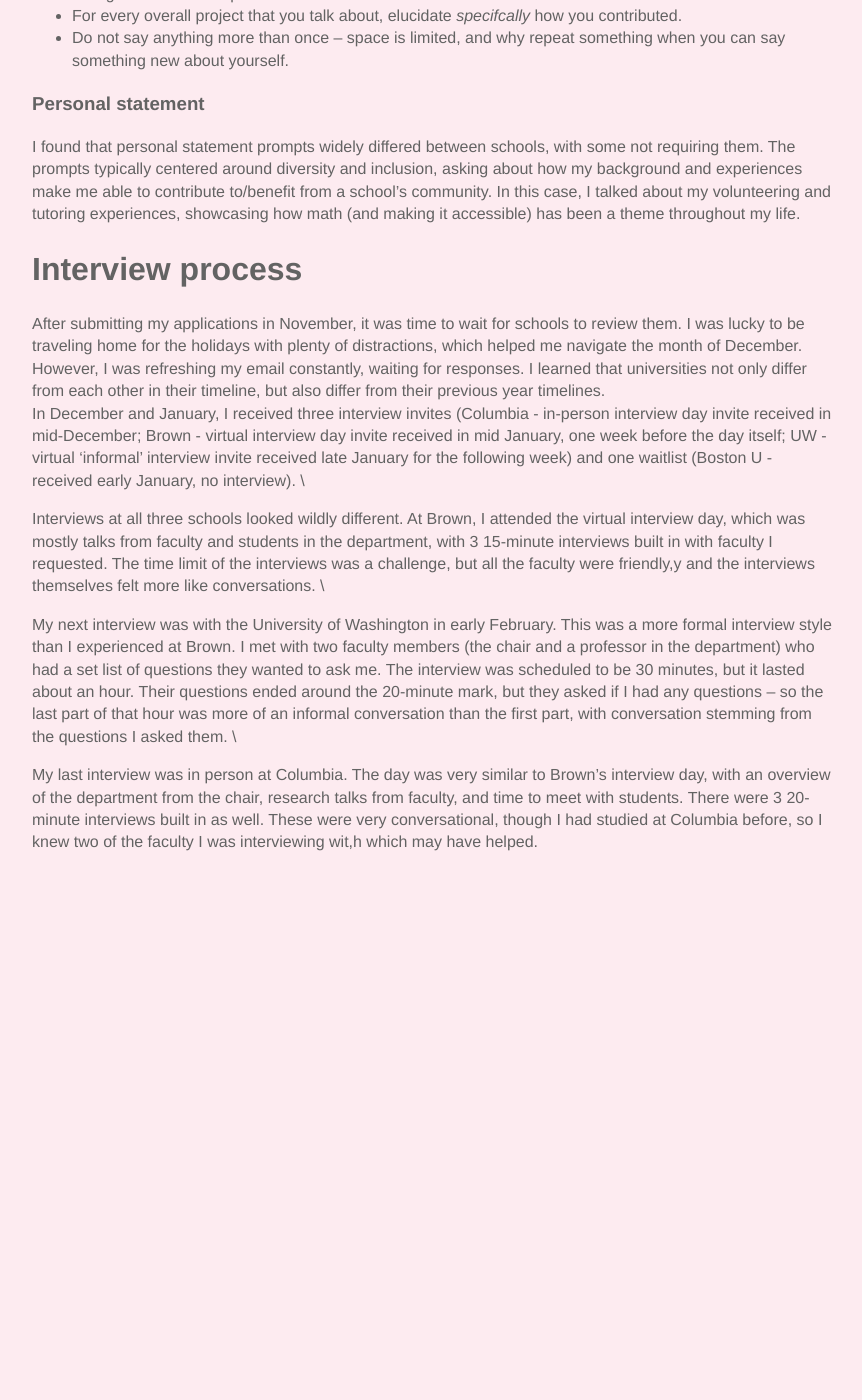
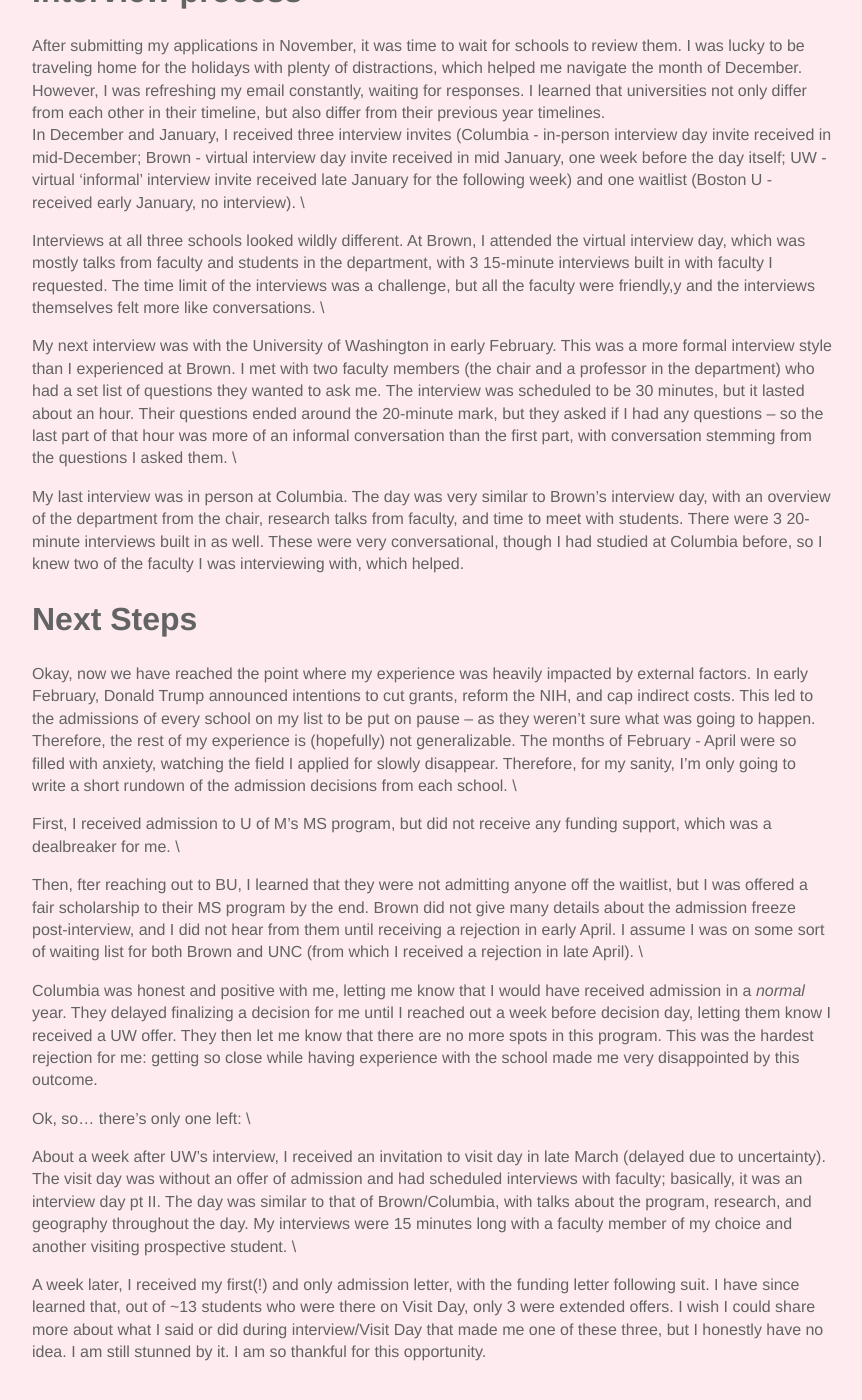
Before and after one commit to petomer-codes/petomer-website, a Jekyll site: the page built from posts/phdapplicationprocess.md, in a window 1280 px wide and 1400 px high, scrolled down 3600 px. Shown: the whole window, without its empty margins (208-1070 px from the left). Built offline with Jekyll 4.4.1, drawn with Linux system fonts in a browser that asks for light colours; before the commit the page ends 4490 px from its top, so only the background shows below that; some of the changed text lies outside the part shown.

Commit message:
Update phdapplicationprocess.md

```diff
--- a/posts/phdapplicationprocess.md
+++ b/posts/phdapplicationprocess.md
@@ -75,18 +75,11 @@
 5. Fifth-sixth body paragraphs: How my previous experiences have shaped my research interests -> how my research interests fit into the school in question (naming specific faculty + centers)
 6. Seventh body paragraph: A short summary statement further contextualizing how I will be successful at the school, and how the school will shape me.
 \
-I was also grateful to have proof-readers both outside of the field (shoutout to my parents for helping me edit when I couldn't look at it anymore) and whithin the field -- my current PI helped me restructure the statement early on to flow better. \
+I was also grateful to have proofreaders both outside of the field (shoutout to my parents for helping me edit when I couldn't look at it anymore) and within the field -- my current PI helped me restructure the statement early on to flow better. \
 
-A few miscellaneous tips I have that worked well for me:
-* Have the school's specific prompt at the top of the document, and refer back to it constantly.
-* Leave things out -- your CV has all of your experiences, so choose the ones that are most important / align with your story.
-* Research the school beforehand, so you have the specific faculty/centers in mind while writing your statement.
-* Active language! This was a big one for me, as I typically fall into passive voice when writing in general, but specifically when writing about myself. I read my SOP out loud to myself repeatedly and asked humanities-background friends to proofread it for me.
-* For every overall project that you talk about, elucidate _specifcally_ how you contributed.
-* Do not say anything more than once -- space is limited, and why repeat something when you can say something new about yourself.
 
 ### Personal statement
-I found that personal statement prompts widely differed between schools, with some not requiring them. The prompts typically centered around diversity and inclusion, asking about how my background and experiences make me able to contribute to/benefit from a school's community. In this case, I talked about my volunteering and tutoring experiences, showcasing how math (and making it accessible) has been a theme throughout my life.
+I found that personal statement prompts widely differed between schools, with some not even requiring them. The prompts typically centered around diversity and inclusion, asking about how my background and experiences make me able to contribute to/benefit from a school's community. In this case, I talked about my volunteering and tutoring experiences, showcasing how making math accessible has been a theme throughout my life.
 
 # Interview process
 After submitting my applications in November, it was time to wait for schools to review them. I was lucky to be traveling home for the holidays with plenty of distractions, which helped me navigate the month of December. However, I was refreshing my email constantly, waiting for responses. I learned that universities not only differ from each other in their timeline, but also differ from their previous year timelines. \
@@ -96,4 +89,19 @@
 
 My next interview was with the University of Washington in early February. This was a more formal interview style than I experienced at Brown. I met with two faculty members (the chair and a professor in the department) who had a set list of questions they wanted to ask me. The interview was scheduled to be 30 minutes, but it lasted about an hour. Their questions ended around the 20-minute mark, but they asked if I had any questions -- so the last part of that hour was more of an informal conversation than the first part, with conversation stemming from the questions I asked them. \
 
-My last interview was in person at Columbia. The day was very similar to Brown's interview day, with an overview of the department from the chair, research talks from faculty, and time to meet with students. There were 3 20-minute interviews built in as well. These were very conversational, though I had studied at Columbia before, so I knew two of the faculty I was interviewing wit,h which may have helped.
+My last interview was in person at Columbia. The day was very similar to Brown's interview day, with an overview of the department from the chair, research talks from faculty, and time to meet with students. There were 3 20-minute interviews built in as well. These were very conversational, though I had studied at Columbia before, so I knew two of the faculty I was interviewing with, which helped.
+
+# Next Steps
+Okay, now we have reached the point where my experience was heavily impacted by external factors. In early February, Donald Trump announced intentions to cut grants, reform the NIH, and cap indirect costs. This led to the admissions of every school on my list to be put on pause -- as they weren't sure what was going to happen. Therefore, the rest of my experience is (hopefully) not generalizable. The months of February - April were so filled with anxiety, watching the field I applied for slowly disappear. Therefore, for my sanity, I'm only going to write a short rundown of the admission decisions from each school. \
+
+First, I received admission to U of M's MS program, but did not receive any funding support, which was a dealbreaker for me. \
+
+Then, fter reaching out to BU, I learned that they were not admitting anyone off the waitlist, but I was offered a fair scholarship to their MS program by the end. Brown did not give many details about the admission freeze post-interview, and I did not hear from them until receiving a rejection in early April. I assume I was on some sort of waiting list for both Brown and UNC (from which I received a rejection in late April). \
+
+Columbia was honest and positive with me, letting me know that I would have received admission in a _normal_ year. They delayed finalizing a decision for me until I reached out a week before decision day, letting them know I received a UW offer. They then let me know that there are no more spots in this program. This was the hardest rejection for me:  getting so close while having experience with the school made me very disappointed by this outcome.
+
+Ok, so... there's only one left: \
+
+About a week after UW's interview, I received an invitation to visit day in late March (delayed due to uncertainty). The visit day was without an offer of admission and had scheduled interviews with faculty; basically, it was an interview day pt II. The day was similar to that of Brown/Columbia, with talks about the program, research, and geography throughout the day. My interviews were 15 minutes long with a faculty member of my choice and another visiting prospective student. \
+
+A week later, I received my first(!) and only admission letter, with the funding letter following suit. I have since learned that, out of ~13 students who were there on Visit Day, only 3 were extended offers. I wish I could share more about what I said or did during interview/Visit Day that made me one of these three, but I honestly have no idea. I am still stunned by it. I am so thankful for this opportunity.
```
